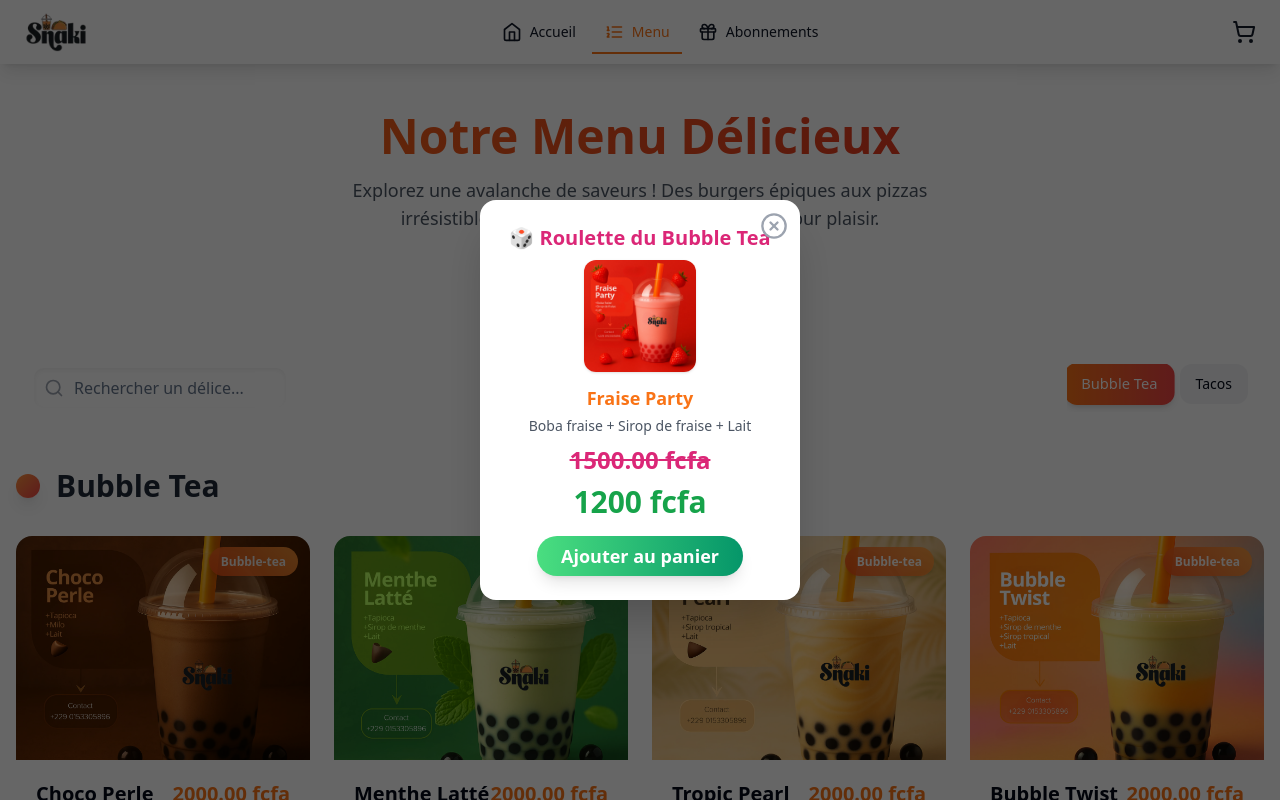
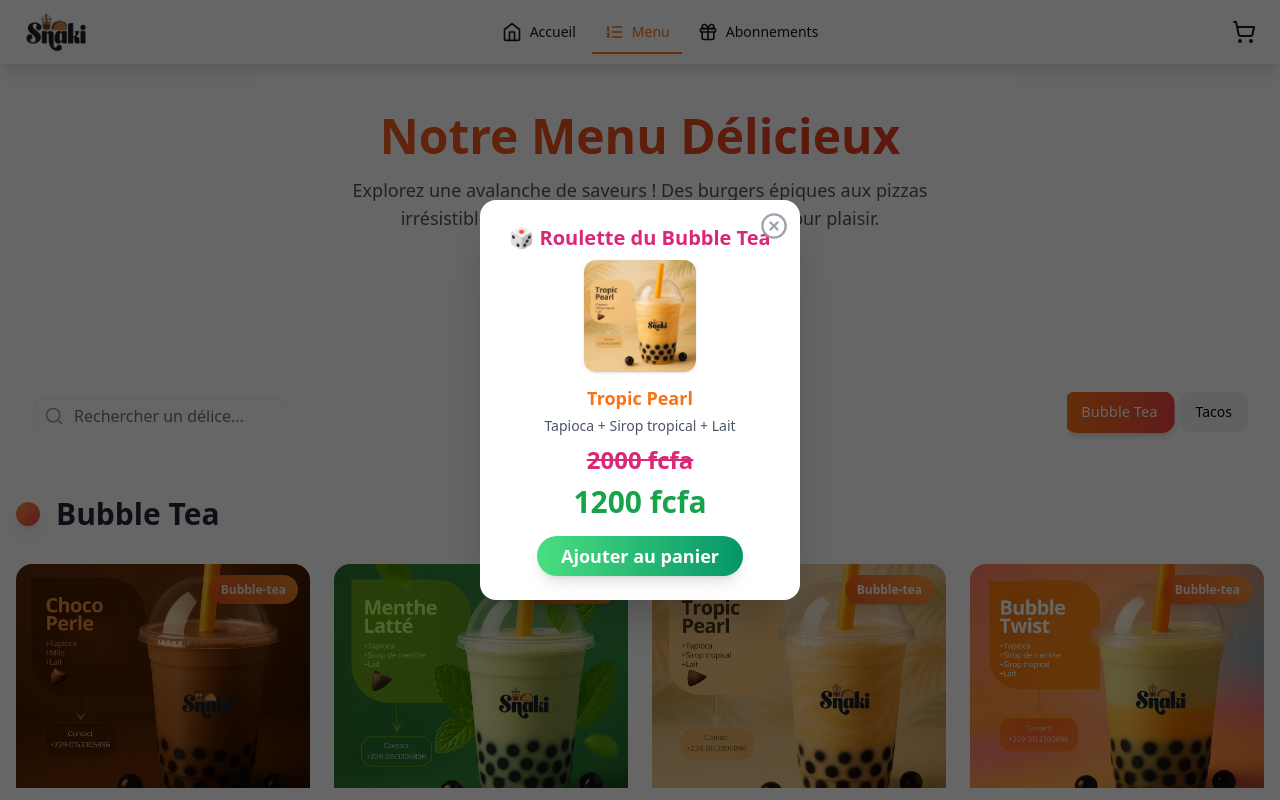
Before and after one commit to spyder20052/Snaki, a React (Vite) app: page /menu in a window 1280 px wide. Both pictures are taken after a click on the button "Surprends-moi !". Shown: the top 800 px of the page. Built offline with nearby package versions, Linux system fonts and the light colour scheme.

Commit message:
correct roulette

```diff
--- a/src/pages/MenuPage.jsx
+++ b/src/pages/MenuPage.jsx
@@ -132,7 +132,12 @@ const MenuPage = () => {
     setShowRoulette(true);
     setTimeout(() => {
       const bubbleTeas = products.filter(p => p.category === 'bubble-tea');
-      const random = bubbleTeas[Math.floor(Math.random() * bubbleTeas.length)];
+      // Pondération : on ajoute plusieurs fois les produits favoris pour augmenter leur probabilité
+      const weighted = bubbleTeas.flatMap(p => {
+        if ([101, 102, 103, 105].includes(p.id)) return Array(5).fill(p); // Choco Perle, Menthe Latté, Tropic Pearl, Fraise Party
+        return [p];
+      });
+      const random = weighted[Math.floor(Math.random() * weighted.length)];
       setRouletteProduct(random);
       setIsSpinning(false);
       // Incrémente le compteur et stocke dans localStorage
@@ -173,9 +178,12 @@ const MenuPage = () => {
           >
             <Gift className="mr-2 h-6 w-6" /> Surprends-moi !
           </Button>
-          {rouletteLimitReached && (
-            <div className="mt-2 text-sm text-red-600 font-semibold">Limite de 3 surprises atteinte pour aujourd'hui. Revenez demain !</div>
-          )}
+          <div className="mt-2 text-sm font-semibold">
+            {rouletteLimitReached
+              ? <span className="text-red-600">Limite de 3 surprises atteinte pour aujourd'hui. Revenez demain !</span>
+              : <span className="text-gray-700 dark:text-gray-200">Tentatives restantes aujourd'hui : {3 - rouletteCount}</span>
+            }
+          </div>
         </motion.div>
 
         {/* Modal Roulette */}
@@ -201,7 +209,7 @@ const MenuPage = () => {
                   <img src={rouletteProduct.image} alt={rouletteProduct.name} className="w-28 h-28 object-cover rounded-xl shadow mb-3" />
                   <h3 className="text-lg font-bold text-orange-500 mb-1">{rouletteProduct.name}</h3>
                   <p className="text-sm text-gray-600 dark:text-gray-300 mb-2">{rouletteProduct.description}</p>
-                  <div className="text-2xl font-extrabold text-pink-600 mb-2 line-through">{rouletteProduct.price.toFixed(2)} fcfa</div>
+                  <div className="text-2xl font-extrabold text-pink-600 mb-2 line-through">2000 fcfa</div>
                   <div className="text-3xl font-extrabold text-green-600 mb-4">1200 fcfa</div>
                   <Button
                     onClick={handleAddRouletteToCart}
```
